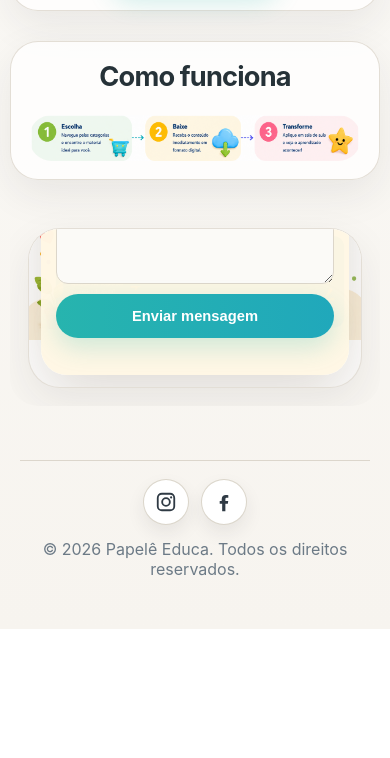
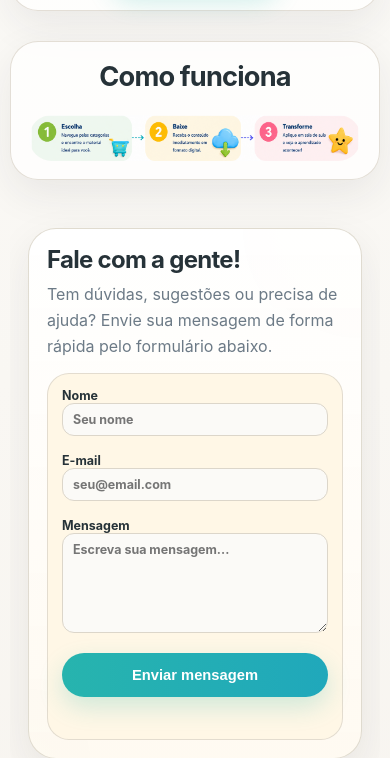
Before and after one commit to leonardomendes201704/PapeleEduca, a website with bundled scripts: page index.html in a window 390 px wide. Shown: the part 886-1644 px from the top of the page. Before the commit the page ends 1515 px from the top, so only its background shows below. Built offline with nearby package versions, Linux system fonts and the light colour scheme; a script that the page names is missing.

Commit message:
Refine contact layout for mobile

```diff
--- a/admin/js/dashboard.js
+++ b/admin/js/dashboard.js
@@ -31,7 +31,6 @@ const fields = {
   promoPrice: document.getElementById('promo-price'),
   promoStart: document.getElementById('promo-start'),
   promoEnd: document.getElementById('promo-end'),
-  publishedAt: document.getElementById('published-at'),
   status: document.getElementById('status'),
   featured: document.getElementById('featured'),
   images: document.getElementById('images'),
@@ -108,7 +107,6 @@ function resetForm() {
   statusEl.className = 'form-status';
   fields.status.value = 'draft';
   fields.featured.checked = false;
-  fields.publishedAt.valueAsDate = new Date();
   fields.hotmartUrl.value = '';
 }
 
@@ -334,7 +332,6 @@ function editProduct(product) {
   fields.promoPrice.value = product.promo_price ?? '';
   fields.promoStart.value = product.promo_start || '';
   fields.promoEnd.value = product.promo_end || '';
-  fields.publishedAt.value = product.published_at || '';
   fields.status.value = product.status || 'draft';
   fields.featured.checked = Boolean(product.featured);
   currentImages = formatImages(product.images);
@@ -409,7 +406,6 @@ form.addEventListener('submit', async (event) => {
       promo_price: fields.promoPrice.value ? Number(fields.promoPrice.value) : null,
       promo_start: fields.promoStart.value || null,
       promo_end: fields.promoEnd.value || null,
-      published_at: fields.publishedAt.value || new Date().toISOString().slice(0, 10),
       status: fields.status.value,
       featured: fields.featured.checked,
       images,
--- a/index.html
+++ b/index.html
@@ -610,6 +610,10 @@
       box-shadow: none;
     }
 
+    .contact-mobile {
+      display: none;
+    }
+
     .contact-card {
       position: relative;
       width: 100%;
@@ -709,6 +713,46 @@
 
     .contact-status.is-error {
       color: #c33a3a;
+    }
+
+    .contact-mobile-card {
+      display: grid;
+      gap: 18px;
+      padding: 22px;
+      border-radius: 28px;
+      background:
+        linear-gradient(180deg, rgba(255, 255, 255, 0.92), rgba(255, 250, 241, 0.96)),
+        radial-gradient(circle at top right, rgba(244, 165, 59, 0.08), transparent 28%),
+        radial-gradient(circle at bottom left, rgba(47, 183, 176, 0.08), transparent 26%);
+      border: 1px solid rgba(216, 210, 198, 0.78);
+      box-shadow: var(--shadow);
+    }
+
+    .contact-mobile-copy {
+      display: grid;
+      gap: 10px;
+      text-align: left;
+    }
+
+    .contact-mobile-copy h2 {
+      font-size: clamp(1.5rem, 5vw, 2rem);
+      line-height: 1.05;
+      letter-spacing: -0.03em;
+    }
+
+    .contact-mobile-copy p {
+      color: var(--muted);
+      line-height: 1.6;
+      max-width: 36ch;
+    }
+
+    .contact-mobile-form {
+      display: grid;
+      gap: 14px;
+      padding: 16px;
+      border-radius: 22px;
+      background: rgba(255, 247, 229, 0.96);
+      border: 1px solid rgba(216, 210, 198, 0.7);
     }
 
     .footer {
@@ -830,16 +874,12 @@
       .hero-top-banner {
         border-radius: 28px;
       }
-      .contact-card {
-        min-height: 160px;
-      }
-      .contact-form-grid {
-        grid-template-columns: 1fr;
-      }
-      .contact-submit {
-        width: 100%;
-        min-width: 0;
-      }
+      .contact-desktop { display: none; }
+      .contact-mobile { display: block; }
+      .contact-mobile-card { padding: 18px; gap: 14px; }
+      .contact-mobile-form { padding: 14px; gap: 12px; }
+      .contact-form-grid { grid-template-columns: 1fr; }
+      .contact-submit { width: 100%; min-width: 0; }
       #categorias::before,
       #categorias::after {
         display: none;
@@ -971,6 +1011,7 @@
     </section>
 
     <section class="section contact" id="contato">
+      <div class="contact-desktop">
         <div class="contact-card">
           <img src="images/fale-com-a-gente.png" alt="Fale com a gente" />
           <div class="contact-overlay">
@@ -990,6 +1031,34 @@
                 <label for="contact-message">Mensagem</label>
                 <textarea id="contact-message" name="message" placeholder="Escreva sua mensagem..." required maxlength="3000"></textarea>
               </div>
+              <button class="btn contact-submit" type="submit">Enviar mensagem</button>
+              <p class="contact-status" aria-live="polite"></p>
+            </form>
+          </div>
+        </div>
+      </div>
+
+      <div class="contact-mobile">
+        <div class="contact-mobile-card">
+          <div class="contact-mobile-copy">
+            <h2>Fale com a gente!</h2>
+            <p>Tem dúvidas, sugestões ou precisa de ajuda? Envie sua mensagem de forma rápida pelo formulário abaixo.</p>
+          </div>
+
+          <form class="contact-form contact-mobile-form">
+            <input type="text" name="company" tabindex="-1" autocomplete="off" aria-hidden="true" />
+            <label>
+              Nome
+              <input name="name" type="text" placeholder="Seu nome" autocomplete="name" required maxlength="80" />
+            </label>
+            <label>
+              E-mail
+              <input name="email" type="email" placeholder="seu@email.com" autocomplete="email" required maxlength="120" />
+            </label>
+            <label>
+              Mensagem
+              <textarea name="message" placeholder="Escreva sua mensagem..." required maxlength="3000"></textarea>
+            </label>
             <button class="btn contact-submit" type="submit">Enviar mensagem</button>
             <p class="contact-status" aria-live="polite"></p>
           </form>
@@ -1039,14 +1108,12 @@
       return Promise.resolve();
     };
 
-    const contactForm = document.querySelector('.contact-form');
-    const contactButton = document.querySelector('.contact-submit');
-    const contactStatus = document.querySelector('.contact-status');
-
-    contactForm?.addEventListener('submit', async (event) => {
+    document.querySelectorAll('.contact-form').forEach((contactForm) => {
+      contactForm.addEventListener('submit', async (event) => {
         event.preventDefault();
 
         const form = event.currentTarget;
+        const contactButton = form.querySelector('.contact-submit');
         const buttonLabel = contactButton?.dataset.label || contactButton?.textContent || 'Enviar mensagem';
         const formData = new FormData(form);
         const payload = Object.fromEntries(formData.entries());
@@ -1070,8 +1137,10 @@
           return;
         }
 
+        if (contactButton) {
           contactButton.disabled = true;
           contactButton.textContent = 'Enviando...';
+        }
 
         if (window.Swal?.fire) {
           window.Swal.fire({
@@ -1117,9 +1186,12 @@
             confirmButtonText: 'Ok',
           });
         } finally {
+          if (contactButton) {
             contactButton.disabled = false;
             contactButton.textContent = buttonLabel;
           }
+        }
+      });
     });
   </script>
   <script type="module" src="./js/social-links.js"></script>
```
Also changed, not shown: admin/dashboard.html (+0 -5 lines), js/product-page.js (+0 -8 lines). Lines whose indentation alone changed are shown as unchanged.
